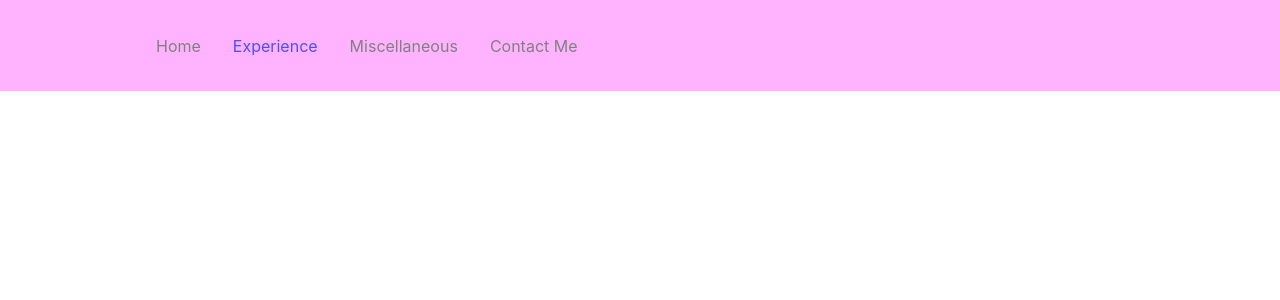
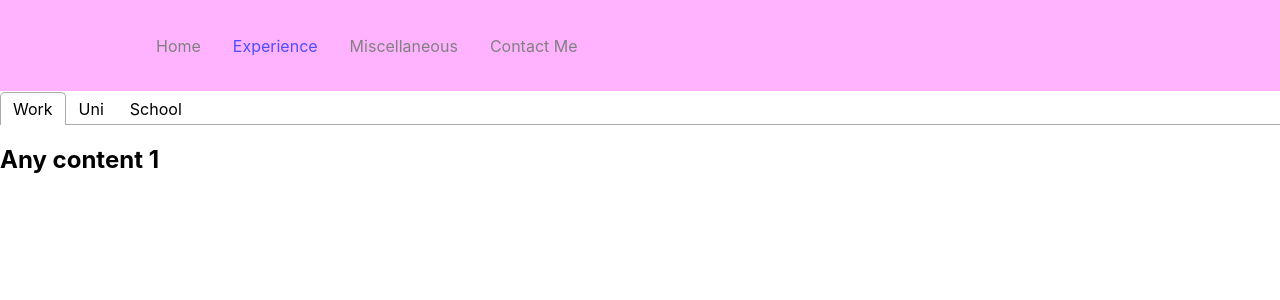
Before and after one commit to amberhemsley/amberhemsley.github.io, a React (Create React App) app: page /experience in a window 1280 px wide. Shown: the top 300 px of the page. Built offline with nearby package versions, Linux system fonts and the light colour scheme.

Commit message:
basic content

```diff
--- a/package.json
+++ b/package.json
@@ -11,6 +11,7 @@
     "react-icons": "^4.11.0",
     "react-router-dom": "^6.17.0",
     "react-scripts": "5.0.1",
+    "react-tabs": "^6.0.2",
     "styled-components": "^6.1.0",
     "web-vitals": "^2.1.4"
   },
--- a/src/pages/experience.js
+++ b/src/pages/experience.js
@@ -1,6 +1,8 @@
 import logo from '../logo.svg';
 import '../App.css';
 import App from "../App";
+import {Tab, TabList, TabPanel, Tabs} from "react-tabs";
+import 'react-tabs/style/react-tabs.css';
 
 
 const Experience = () => {
@@ -11,7 +13,20 @@ const Experience = () => {
                 <title>Experience</title>
             </head>
             <body>
+            <Tabs>
+                <TabList>
+                    <Tab>Work</Tab>
+                    <Tab>Uni</Tab>
+                    <Tab>School</Tab>
+                </TabList>
 
+                <TabPanel>
+                    <h2>Any content 1</h2>
+                </TabPanel>
+                <TabPanel>
+                    <h2>Any content 2</h2>
+                </TabPanel>
+            </Tabs>
             </body>
         </>
     );
```
Also changed, not shown: 1 other file (tests, documents, lock files or other folders).
